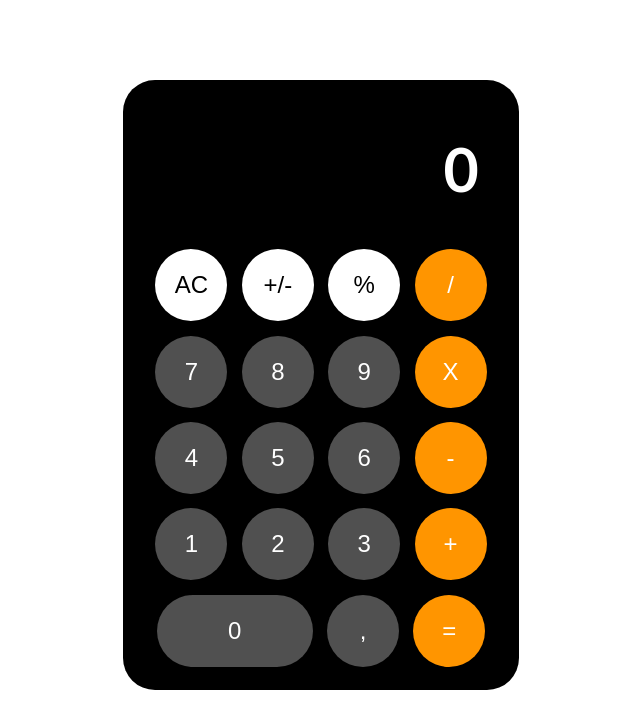
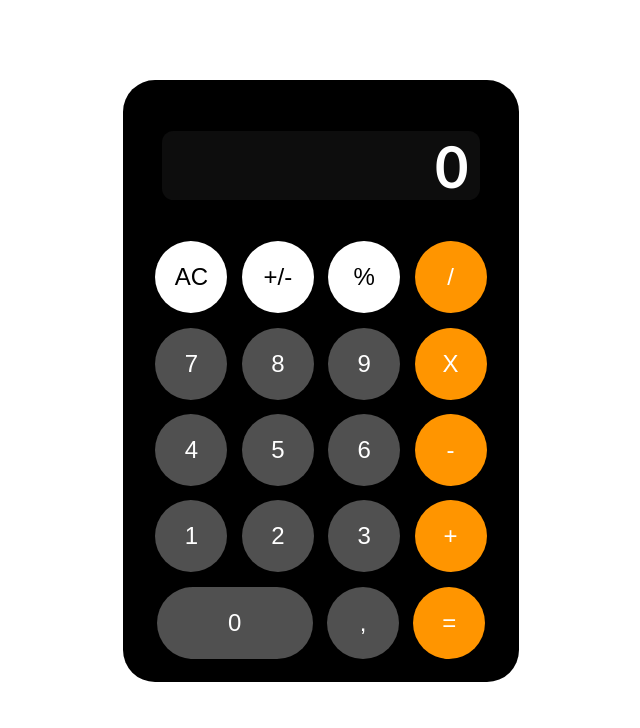
Before and after one commit to moisesgui/calculator, a React (Create React App) app: page / in a window 1280 px wide. Shown: the top 728 px of the page, without its empty margins (319-959 px from the left). Built offline with nearby package versions, Linux system fonts and the light colour scheme.

Commit message:
box number style updated

```diff
--- a/src/shared/components/Calculator/Style.scss
+++ b/src/shared/components/Calculator/Style.scss
@@ -9,7 +9,10 @@
   .result {
     display: flex;
     justify-content: flex-end;
-    font-size: 3.8em;
+    font-size: 3.6em;
+    background-color: #1d1d1d73;
+    padding: 0 0.2em;
+    border-radius: 0.2em;
     color: #fff;
     margin: 0.6em 0.4em;
     overflow: hidden;
```
